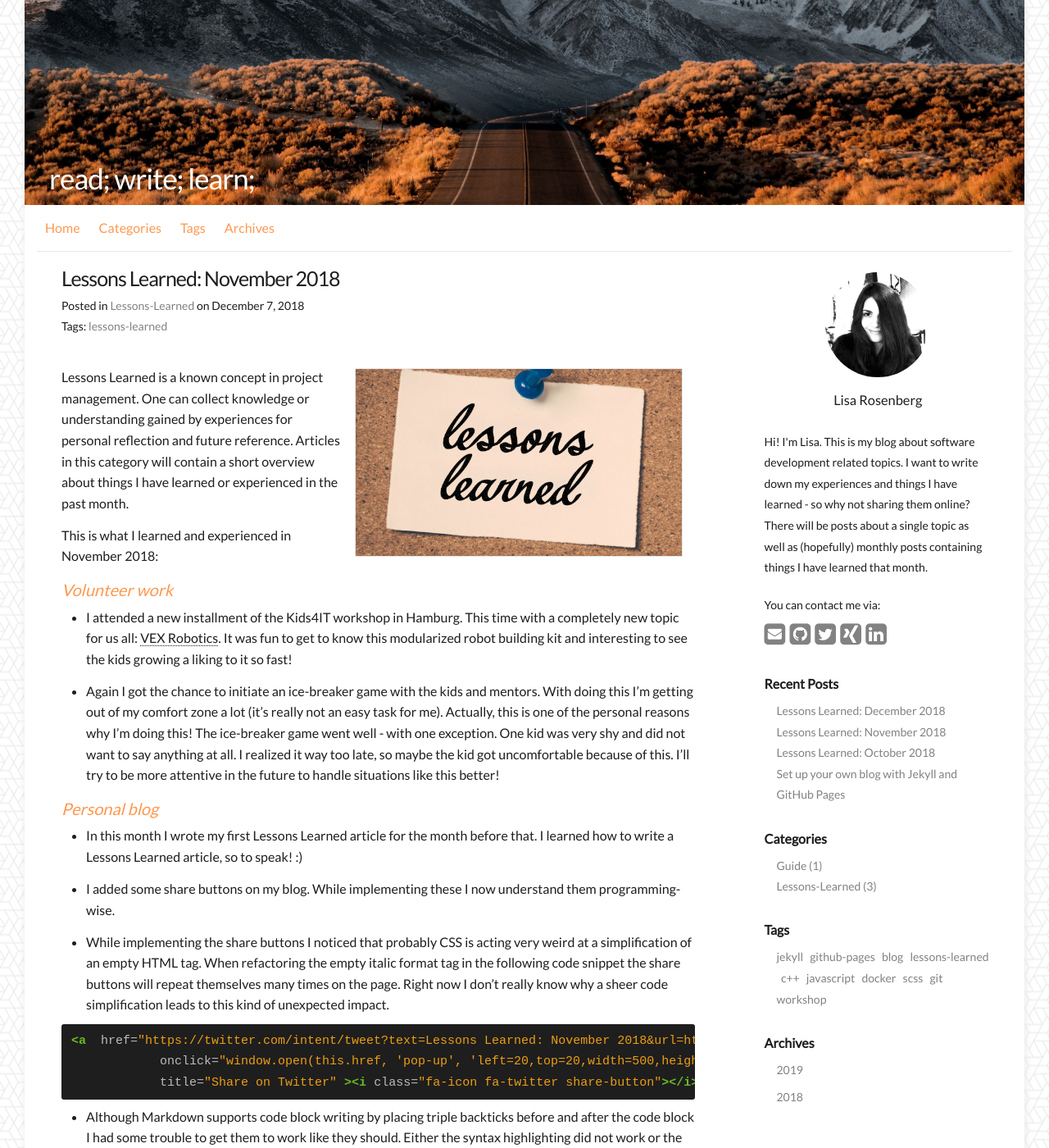
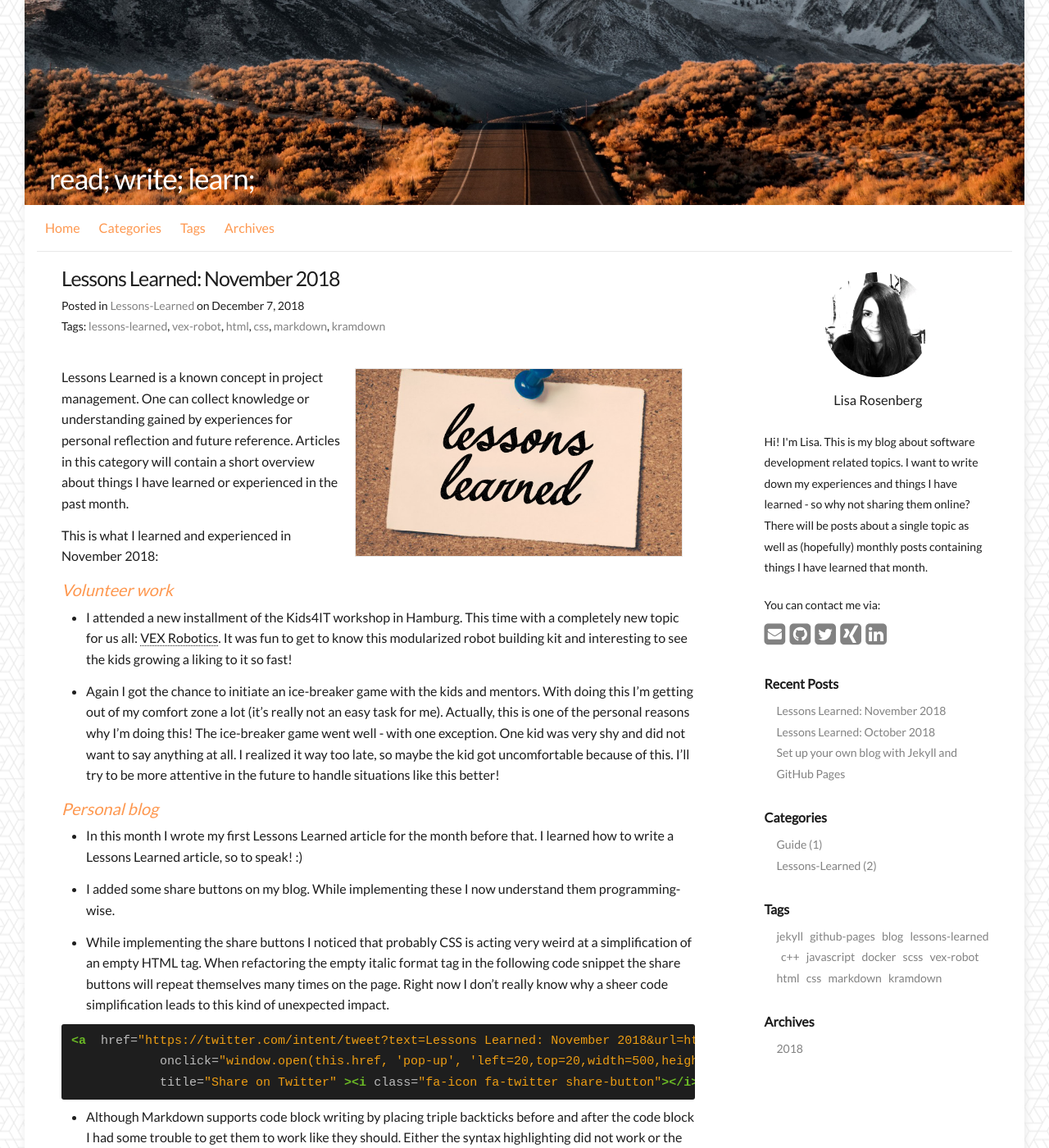
Before and after one commit to lisa-rosenberg/lisa-rosenberg.github.io, a Jekyll site: the page built from _posts/2018-12-07-lessons-learned-november.md, in a window 1280 px wide and 1400 px high. Shown: the whole window at 82% size. Built offline with Jekyll 4.4.1, drawn with Linux system fonts in a browser that asks for light colours; comment, search, counter and statistics services are not loaded.

Commit message:
Add some tags to LL article, Add drafts folder

```diff
--- a/_posts/2018-12-07-lessons-learned-november.md
+++ b/_posts/2018-12-07-lessons-learned-november.md
@@ -4,7 +4,7 @@ title       : "Lessons Learned: November 2018"
 date        : 2018-12-07
 cover       : "/assets/images/posts/lessons-learned-cover.png"
 categories  : Lessons-Learned
-tags        : lessons-learned
+tags        : lessons-learned vex-robot html css markdown kramdown
 toc         : false
 ---
 
```
Also changed, not shown: _drafts/2019-01-01-lessons-learned-december.md (renamed from _posts/2019-01-01-lessons-learned-december.md).
